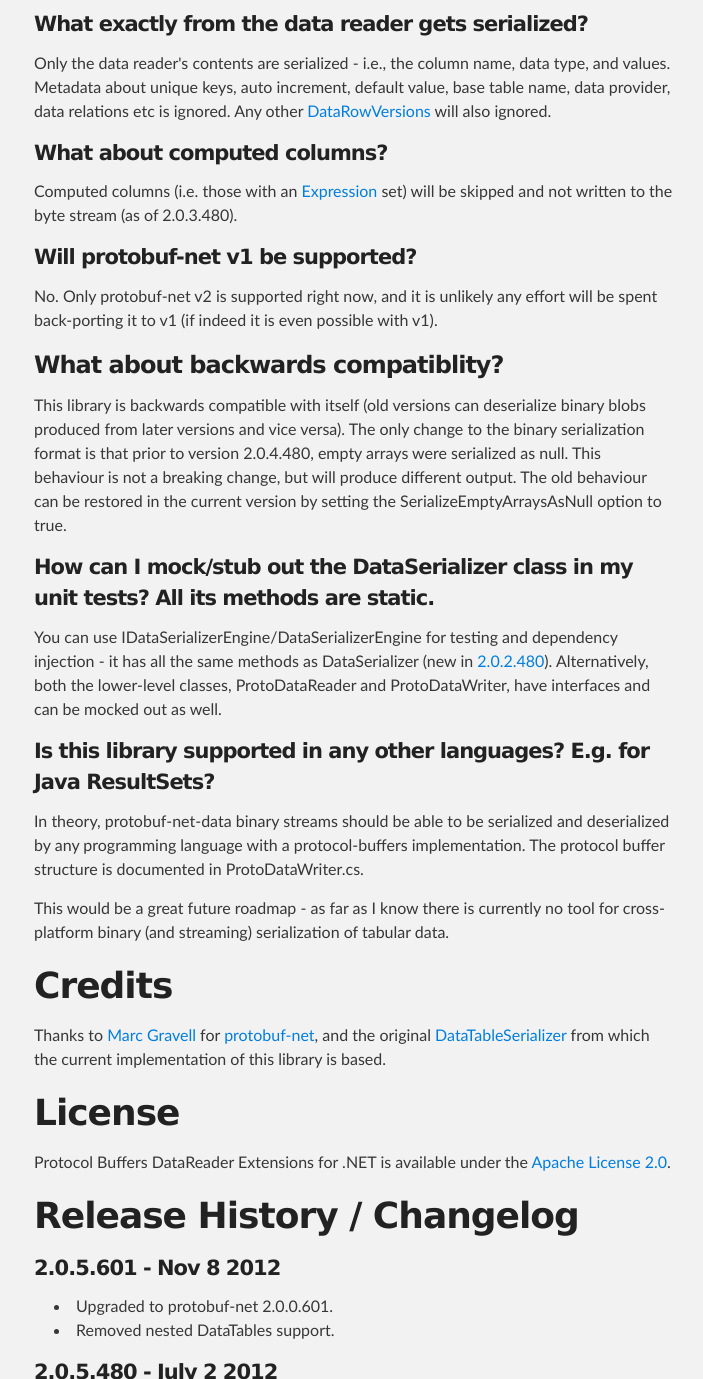
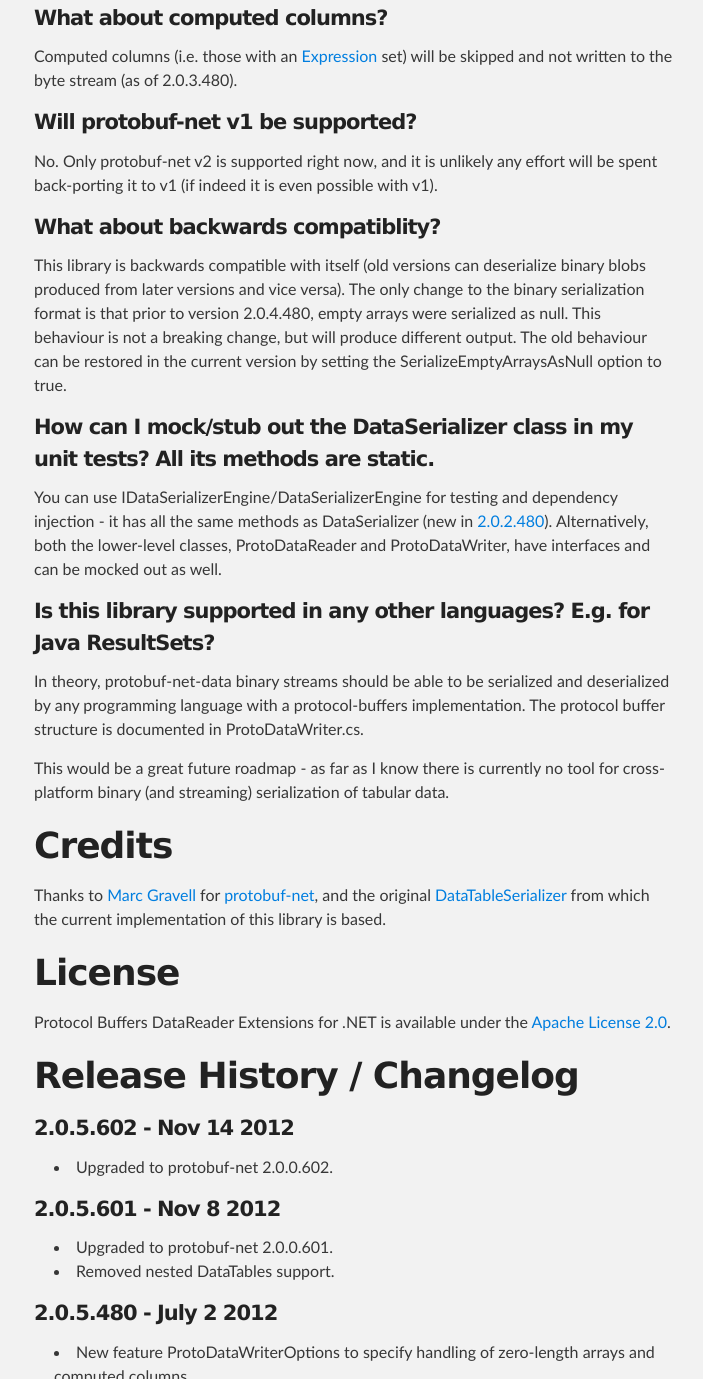
Before and after one commit to dotarj/protobuf-net-data, a plain HTML site: page index.html in a window 1280 px wide. Shown: the part 3808-5187 px from the top of the page, without its empty margins (286-989 px from the left). Drawn offline with Linux system fonts and the light colour scheme.

```diff
--- a/index.html
+++ b/index.html
@@ -150,8 +150,6 @@
 
 <p>No. Nested DataTable support was removed in protobuf-net-data 2.0.5.601 because they are not portable and the way they were implemented was actually violating the protobuf spec. If nested DataTables is required we recommend you dump them out using an old version of this library into another format.</p>
 
-<p>. However note that unlike serializing an IDataReader (the goal of this library), a DataTable needs to be entirely buffered in memory and cannot stream its contents row-by-row. This library is designed for simple tabular data like time series, price curves, matrices, CSV files, and SQL query results. Complex or heirarchical data structures should be serialized with JSON or XML.</p>
-
 <h4>What exactly from the data reader gets serialized?</h4>
 
 <p>Only the data reader's contents are serialized - i.e., the column name, data type, and values. Metadata about unique keys, auto increment, default value, base table name, data provider, data relations etc is ignored. Any other <a href="http://msdn.microsoft.com/en-us/library/system.data.datarowversion.aspx">DataRowVersions</a> will also ignored.</p>
@@ -164,7 +162,7 @@
 
 <p>No. Only protobuf-net v2 is supported right now, and it is unlikely any effort will be spent back-porting it to v1 (if indeed it is even possible with v1).</p>
 
-<h3>What about backwards compatiblity?</h3>
+<h4>What about backwards compatiblity?</h4>
 
 <p>This library is backwards compatible with itself (old versions can deserialize binary blobs produced from later versions and vice versa). The only change to the binary serialization format is that prior to version 2.0.4.480, empty arrays were serialized as null. This behaviour is not a breaking change, but will produce different output. The old behaviour can be restored in the current version by setting the SerializeEmptyArraysAsNull option to true.</p>
 
@@ -188,7 +186,11 @@
 
 <h1>Release History / Changelog</h1>
 
-<h4>2.0.5.601 - Nov 8 2012</h4>
+<h4>2.0.5.602 - Nov 14 2012</h4>
+
+<ul>
+<li>Upgraded to protobuf-net 2.0.0.602.</li>
+</ul><h4>2.0.5.601 - Nov 8 2012</h4>
 
 <ul>
 <li>Upgraded to protobuf-net 2.0.0.601.</li>
```
Also changed, not shown: params.json (+1 -1 lines).
